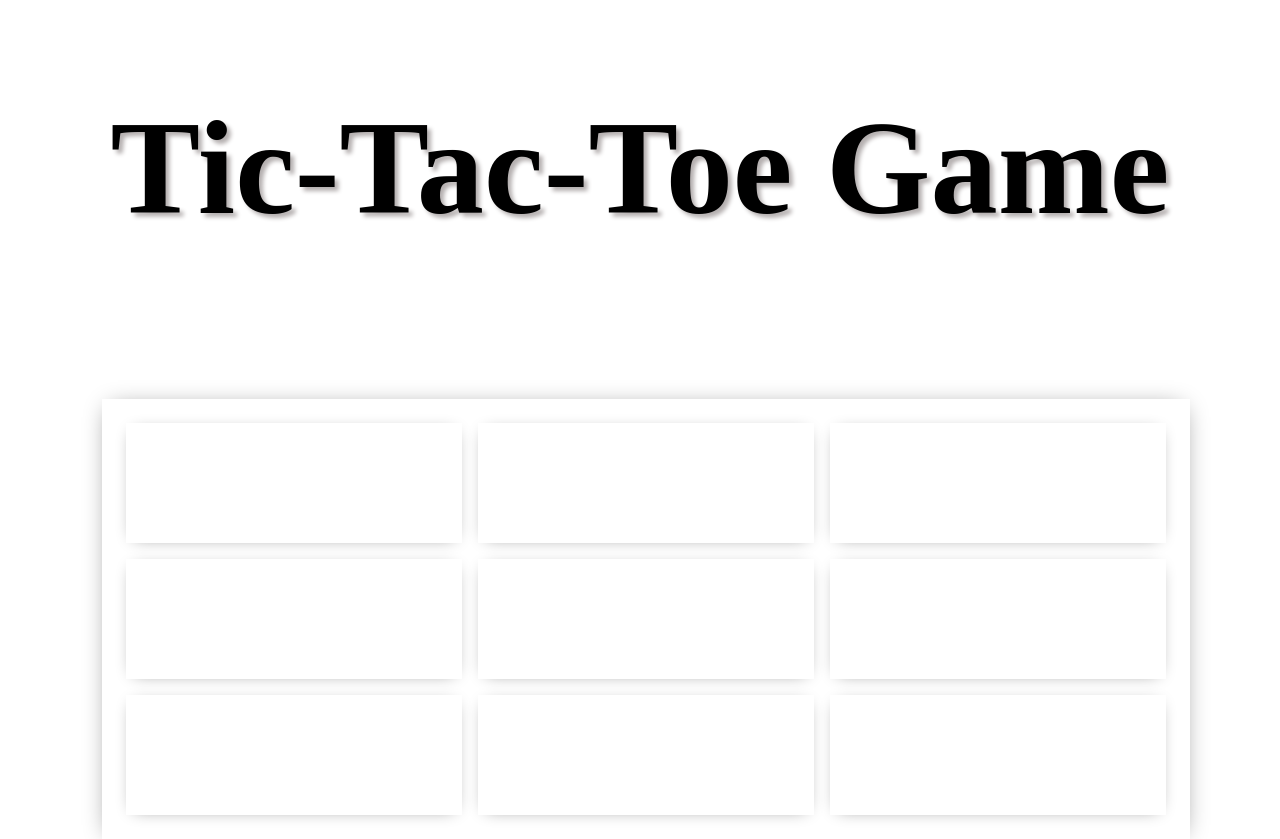
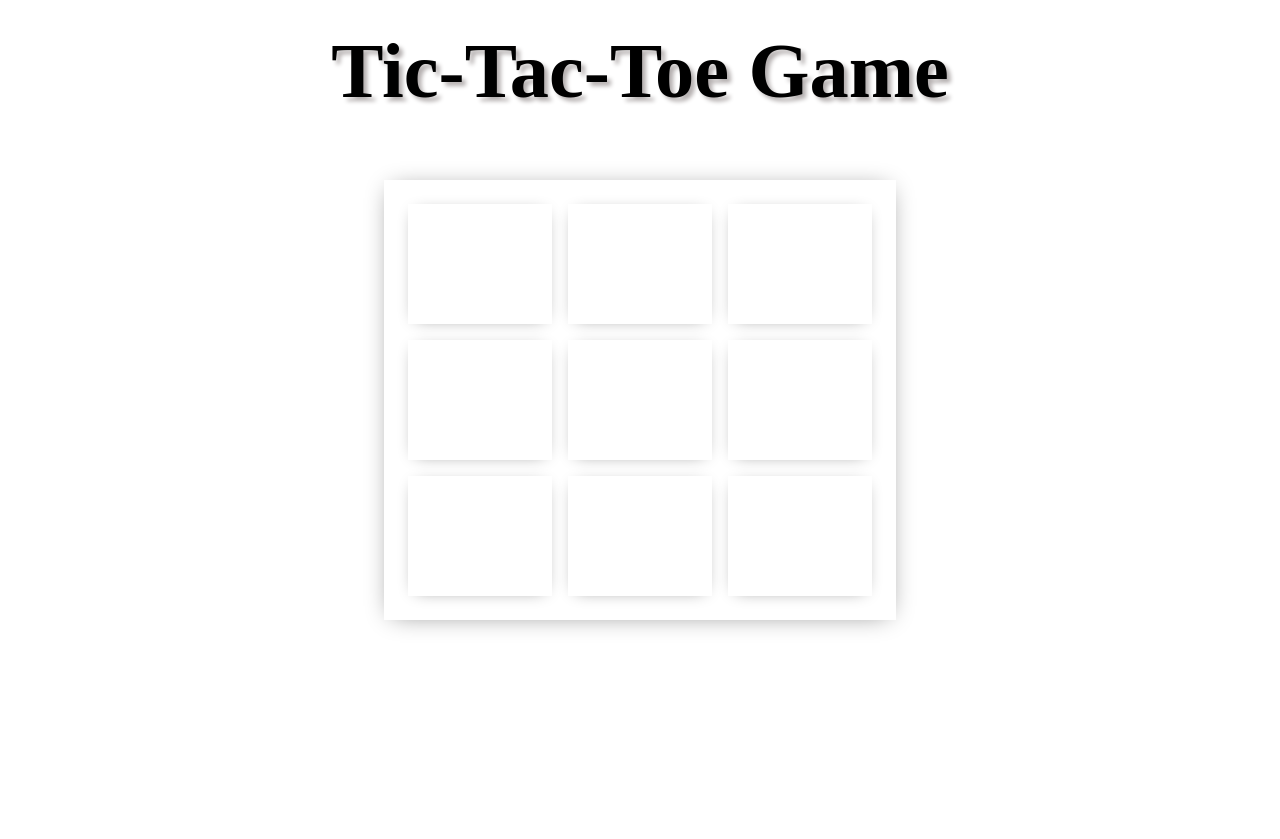
Before and after one commit to kshitijjj/Tic_Tac_Toe_Game, a React (Create React App) app in the folder my-app/: page / in a window 1280 px wide. After the commit the page ends 800 px from the top, so only its background shows below. Built offline with nearby package versions, Linux system fonts and the light colour scheme; a web font is replaced by a local one.

Commit message:
update index.css

```diff
--- a/my-app/src/index.css
+++ b/my-app/src/index.css
@@ -143,18 +143,19 @@ code {
 
 @media (min-width:1201px){
   .game_box{
-    margin-left: 8%;
-    width: 85%;
-    margin-top: 12%;
+    margin-left: 30%;
+    width: 40%;
+    margin-top: 5%;
   }
   #home_title{
-    font-size: 6em;
+    margin-top: 2%;
+    font-size: 3.5em;
   }
   #win{
-    font-size: 4.6em;
+    font-size:2.8em;
   }
   #refresh{
-    font-size: 3.1em;
+    font-size: 1.1em;
     padding: 0.3em;
   }
 }
```
